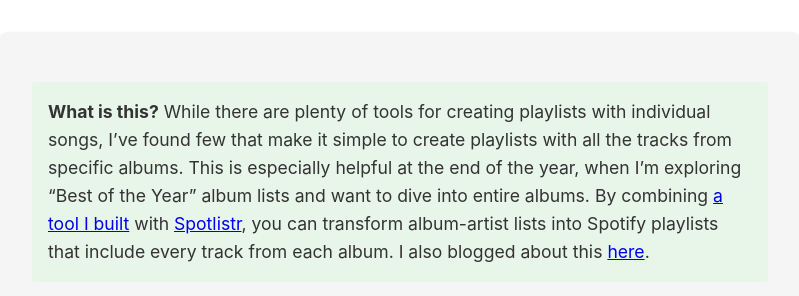
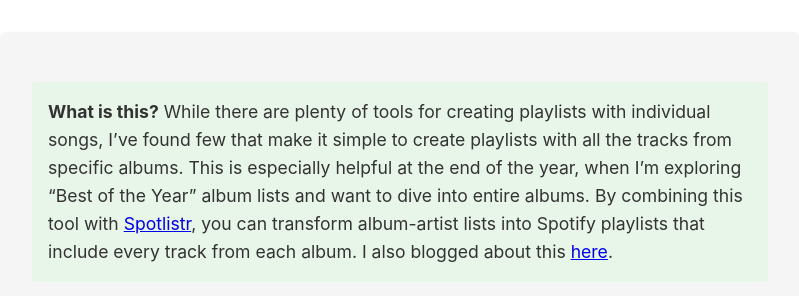
Before and after one commit to danielraffel/Spotlistr-album-creation, a plain HTML site: page index.html in a window 1280 px wide. Shown: the top 296 px of the page, without its empty margins (240-1039 px from the left). Drawn offline with Linux system fonts and the light colour scheme.

Commit message:
Update index.html

```diff
--- a/index.html
+++ b/index.html
@@ -129,7 +129,7 @@
     <div class="container">
 
 	<p style="font-size: 1.1rem; line-height: 1.6; margin-bottom: 2rem; background: #e8f5e9; padding: 1rem; border-radius: 4px;">
-    	<b>What is this?</b> While there are plenty of tools for creating playlists with individual songs, I’ve found few that make it simple to create playlists with all the tracks from specific albums. This is especially helpful at the end of the year, when I’m exploring “Best of the Year” album lists and want to dive into entire albums. By combining <a href="https://www.generouscorp.com/Spotlistr-album-creation/" target="_blank">a tool I built</a> with <a href="http://spotlistr.com" target="_blank">Spotlistr</a>, you can transform album-artist lists into Spotify playlists that include every track from each album. I also blogged about this <a href="https://danielraffel.me/til/2024/12/22/how-i-turned-end-of-year-album-lists-into-spotify-playlists/" target="_blank">here</a>.
+    	<b>What is this?</b> While there are plenty of tools for creating playlists with individual songs, I’ve found few that make it simple to create playlists with all the tracks from specific albums. This is especially helpful at the end of the year, when I’m exploring “Best of the Year” album lists and want to dive into entire albums. By combining this tool with <a href="http://spotlistr.com" target="_blank">Spotlistr</a>, you can transform album-artist lists into Spotify playlists that include every track from each album. I also blogged about this <a href="https://danielraffel.me/til/2024/12/22/how-i-turned-end-of-year-album-lists-into-spotify-playlists/" target="_blank">here</a>.
 	</p>
 
         <h1>Spotify Album ID Converter</h1>
```
